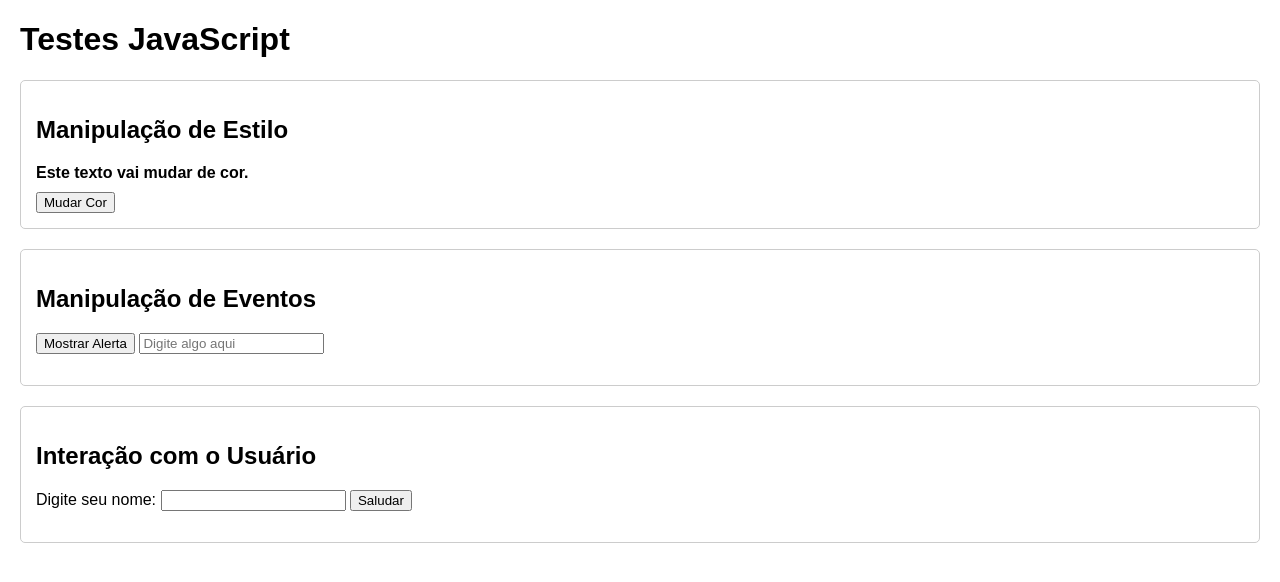
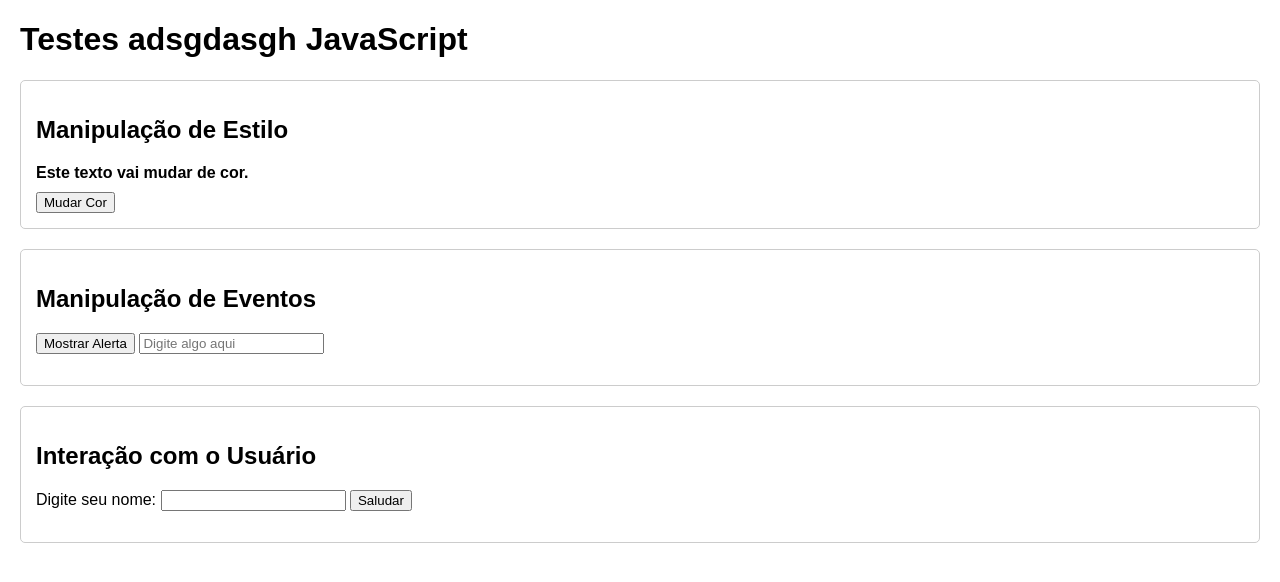
Before and after one commit to danyllo-aniceto/front-end-labs, a plain HTML site: page teste-js/index.html in a window 1280 px wide. Drawn offline with Linux system fonts and the light colour scheme.

Commit message:
teste de clone

```diff
--- a/teste-js/index.html
+++ b/teste-js/index.html
@@ -9,7 +9,7 @@
 </head>
 
 <body>
-  <h1>Testes JavaScript</h1>
+  <h1>Testes adsgdasgh JavaScript</h1>
 
   <div id="manipulacao-estilo">
     <h2>Manipulação de Estilo</h2>
```
